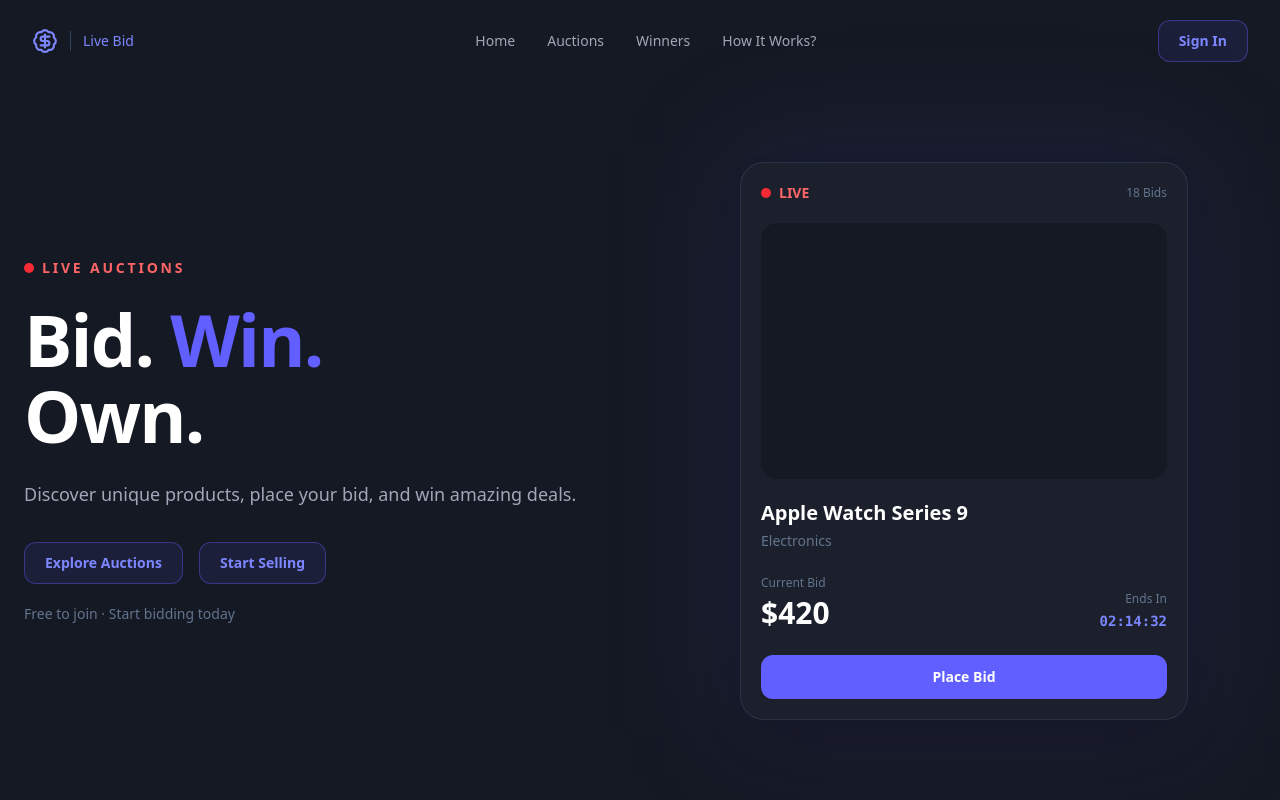
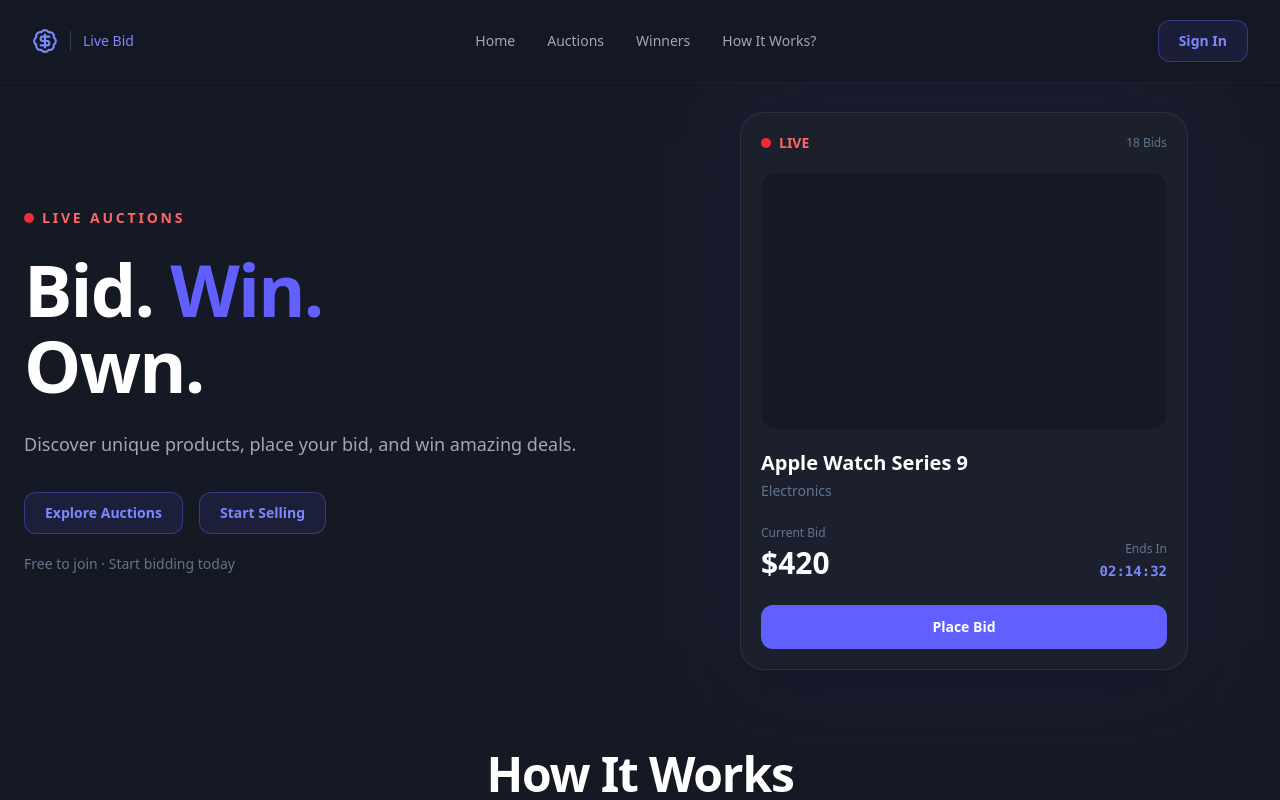
Before and after one commit to homow/live-bid, a Next.js app in the folder clients/web/: page / in a window 1280 px wide. Shown: the top 800 px of the page. Built offline with nearby package versions, Linux system fonts and the light colour scheme.

Commit message:
fixed heder to scroll

```diff
--- a/clients/web/src/Components/layout/Header/index.tsx
+++ b/clients/web/src/Components/layout/Header/index.tsx
@@ -24,7 +24,21 @@
 
   return (
     <>
-      <header className="mx-auto flex w-full max-w-7xl items-center justify-between px-4 py-5 sm:px-6 lg:px-8">
+      <header
+        className="
+    fixed
+    left-0
+    right-0
+    top-0
+    z-30
+    border-b
+    border-slate-800/60
+    bg-[#151923]
+    md:bg-[#151923]/90
+    md:backdrop-blur-md
+  "
+      >
+        <div className="mx-auto flex w-full max-w-7xl items-center justify-between px-4 py-5 sm:px-6 lg:px-8">
           <div className="flex items-center gap-3">
             <BadgeDollarSign size={26} className="text-indigo-400" />
 
@@ -92,7 +106,6 @@
           >
             <Menu size={22} />
           </button>
-      </header>
 
           <AnimatePresence>
             {isMenuOpen && (
@@ -299,6 +312,8 @@
               </>
             )}
           </AnimatePresence>
+        </div>
+      </header>
     </>
   );
 };
--- a/clients/web/src/featuer/Home/Hero/index.tsx
+++ b/clients/web/src/featuer/Home/Hero/index.tsx
@@ -3,7 +3,7 @@
 
 const Hero = () => {
   return (
-    <section className="mx-auto flex min-h-[650px] w-full max-w-7xl items-center px-6 py-20">
+    <section className="mx-auto flex min-h-[650px] w-full max-w-7xl items-center px-6 py-20  mt-8">
       <div className="grid w-full items-center gap-16 lg:grid-cols-2">
 
         <div className="max-w-2xl">
--- a/clients/web/src/featuer/Home/LearnMore/index.tsx
+++ b/clients/web/src/featuer/Home/LearnMore/index.tsx
@@ -3,7 +3,7 @@
 
 const LearnMore = () => {
   return (
-    <main className="min-h-screen bg-[#151923] mt-10">
+    <main className="min-h-screen bg-[#151923] mt-25">
       <Moredetail />
 
       <section className="mx-auto w-full max-w-7xl px-4 py-16 sm:px-6 sm:py-20 lg:px-8">
```
Lines whose indentation alone changed are shown as unchanged.
